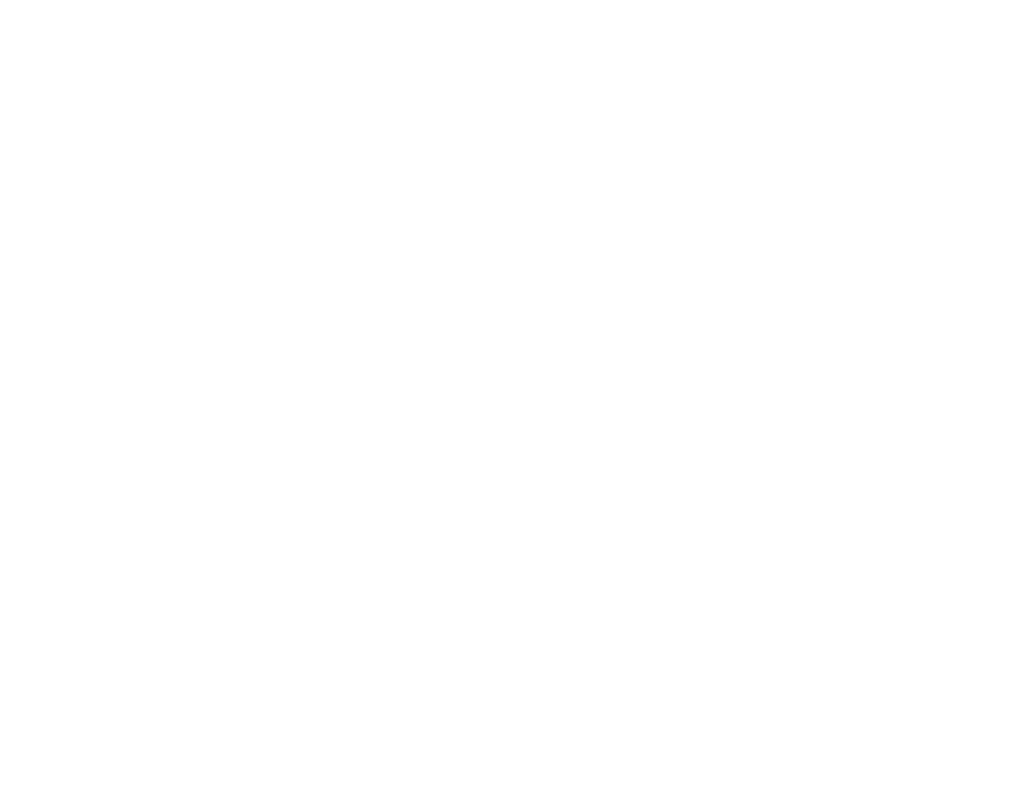
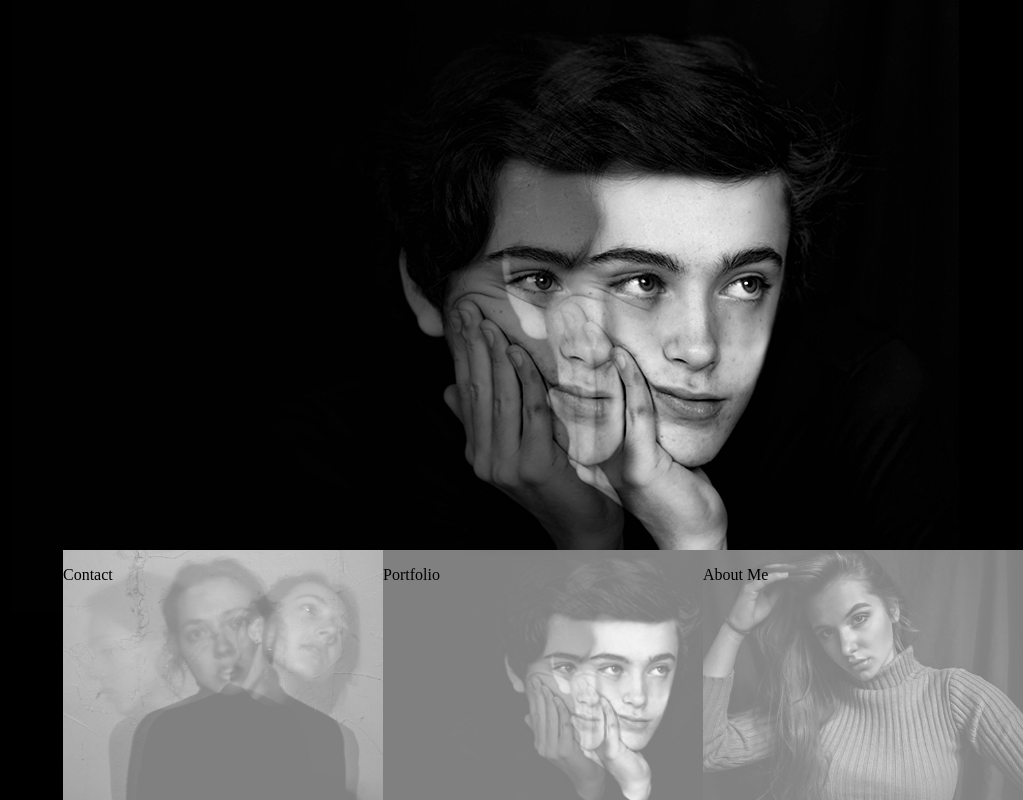
Before and after one commit to savannahmcmahan/savannahmcmahan.github.io, a plain HTML site: page index.html in a window 1280 px wide. Shown: the whole page, without its empty margins (257-1280 px from the left). Drawn offline with Linux system fonts and the light colour scheme.

Commit message:
homepage

```diff
--- a/css.css
+++ b/css.css
@@ -0,0 +1,47 @@
+body{
+    margin: 0px;
+    background-color: black;
+    width: 100vw;
+    height: 100vh;
+    background-image: url(images/home.jpg);
+    background-position: center;
+    display:flex;
+    align-items: flex-end;
+    justify-content: flex-end;
+}
+
+nav{
+    display: flex;
+    width: 75%;
+    margin: 0px;
+}
+
+.nav-item{
+    height: 25vw;
+    width: 25vw;
+    background-position: center;
+    background-size: cover;
+    background-repeat: no-repeat;
+    min-height: 200px;
+    max-height: 250px;
+    min-width: 200px;
+    max-width: 500px;
+
+}
+
+#contact {
+    background-image: url(images/contact.jpg);
+}
+
+#portfolio {
+    background-image: url(images/portfolio.jpg);
+}
+
+#about{
+    background-image: url(images/about%20me.jpg);
+}
+
+.nav-words{
+    display: flex;
+
+}
--- a/index.html
+++ b/index.html
@@ -6,6 +6,25 @@
     <link rel="stylesheet" href="css.css" type="text/css">
 </head>
 <body>
+<nav>
 
+   <div class="nav-item" id="contact">
+   <p class="nav-words">Contact</p>
+   </div>
+
+    <div class="nav-item" id="portfolio">
+         <!--<img src="images/portfolio.jpg" alt="Portfolio" height="225px">-->
+         <p class="nav-words">Portfolio</p>
+    </div>
+
+    <div class="nav-item" id="about">
+        <!--    <img src="images/about%20me.jpg" alt="About me" height="225px">-->
+        <p class="nav-words">About Me</p>
+    </div>
+
+
+
+
+</nav>
 </body>
 </html>
```
Also changed, not shown: 1 other file.
